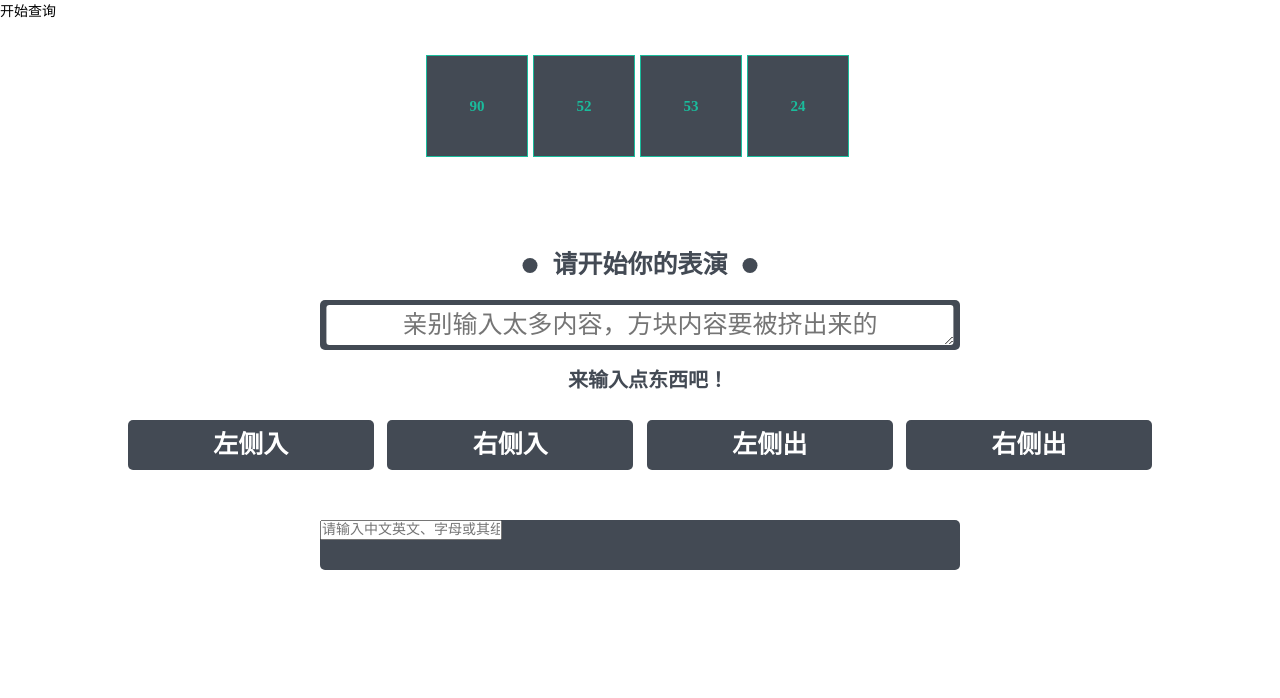
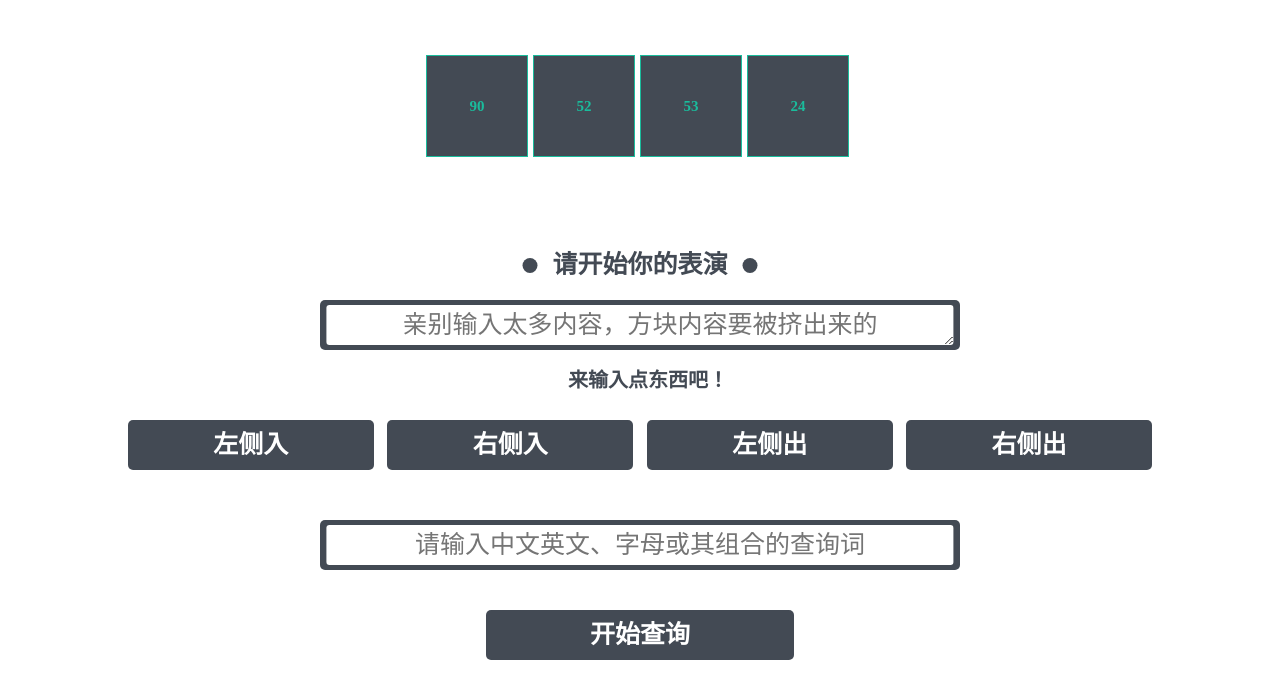
Before and after one commit to HZ-RotatingBlock/IFE-TASK2_6_1, a plain HTML site: page index.html in a window 1280 px wide. Shown: the top 698 px of the page. Drawn offline with Linux system fonts and the light colour scheme.

Commit message:
index.css updated

```diff
--- a/css/index.css
+++ b/css/index.css
@@ -16,6 +16,7 @@ a{
 	color:#000;
 	text-decoration:none;
 }
+
 /*显示列表部分*/
 .content{
 	position:absolute;
@@ -190,7 +191,7 @@ li.control_list:last-child{
 	margin-right:0;
 }
 li.control_list:hover,li.content_list:hover,
-.search_button:hover{
+#search_button:hover{
 	box-shadow:5px 5px 10px #434A54;
 }
 .button_clickchange{
@@ -215,7 +216,7 @@ li.control_list:hover,li.content_list:hover,
 	background-color:#434A54;
 	border-radius:5px;
 }
-input.search_input{
+#search_input{
 	display:inline-block;
 	position:absolute;
 	top:5px;
@@ -231,7 +232,7 @@ input.search_input{
 	border-radius:3px;
 	outline:none;
 }
-.search_button{
+#search_button{
 	margin:610px auto 10px;
 	width:24%;
 	height:50px;
```
